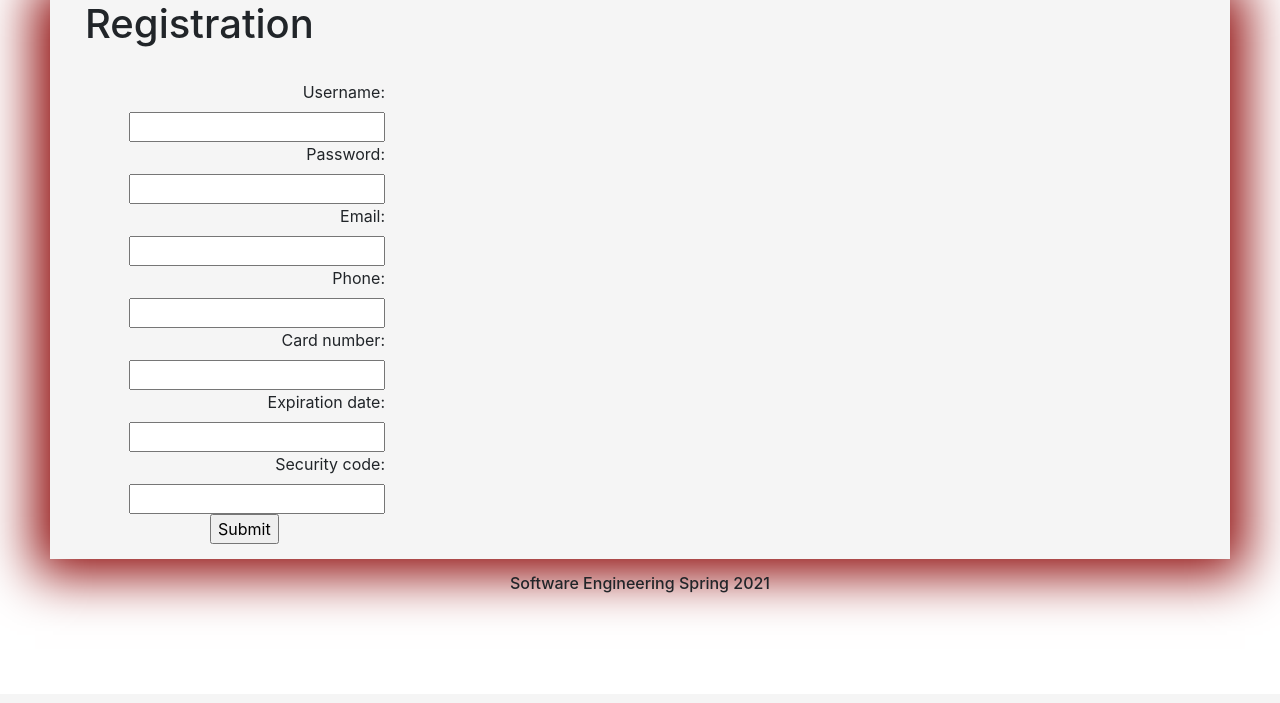
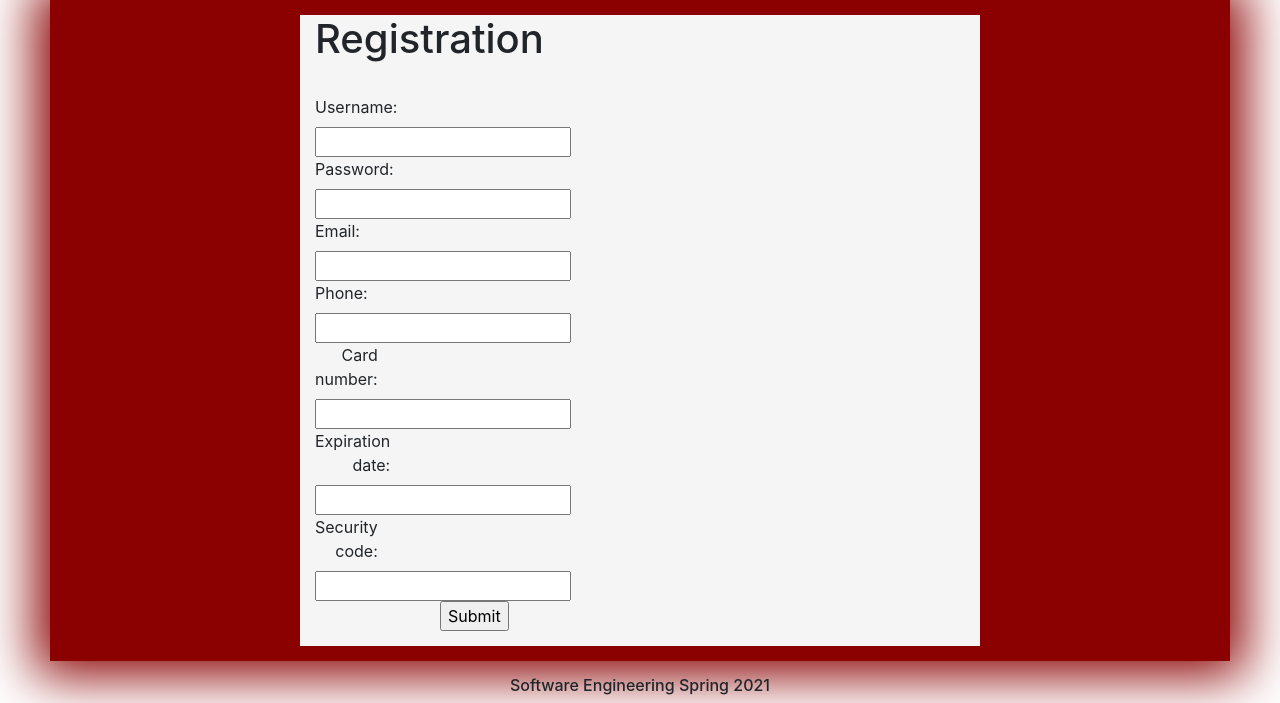
Before and after one commit to dseeler/bookaholics, a Django app: page /register in a window 1280 px wide. Shown: the part 106-809 px from the top of the page. Before the commit the page ends 715 px from the top, so only its background shows below. Run offline with Django 3.2, Linux system fonts and the light colour scheme; some libraries are stand-ins or nearby versions; grey boxes are pictures that could not be loaded.

Commit message:
Added colored borders and fixed carousel

```diff
--- a/django_project/bookstore/static/bookstore/main.css
+++ b/django_project/bookstore/static/bookstore/main.css
@@ -4,6 +4,12 @@
     margin-left: 50px;
     margin-right: 50px;
     margin-bottom: 0px;
+    border-left: 250px;
+    border-right: 250px;
+    border-bottom: 15px;
+    border-top:15px;
+    border-color: darkred;
+    border-style: solid;
     box-shadow: 0px 0px 50px 15px darkred;
     background-size: auto;
 }
--- a/django_project/bookstore/templates/bookstore/home.html
+++ b/django_project/bookstore/templates/bookstore/home.html
@@ -19,7 +19,7 @@
             <li data-target="#carouselExampleIndicators" data-slide-to="3"></li>
             <li data-target="#carouselExampleIndicators" data-slide-to="4"></li>
         </ol>
-        <div class="carousel-inner">
+        <div class="carousel-inner" style="align-items: center;">
             <!-- First book starts as active item -->
             <div class="carousel-item active">
                 <img src="{{ books.0.image }}" class="carousel-img">
```
